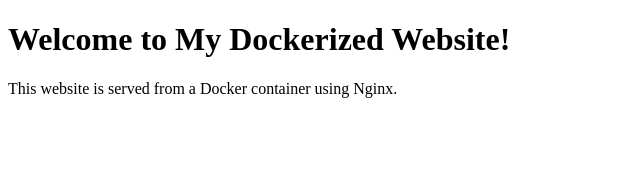
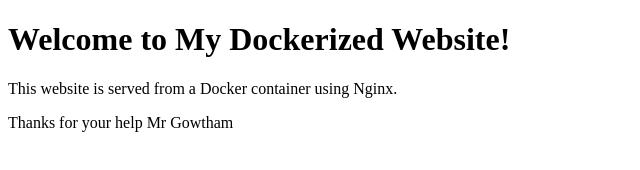
Before and after one commit to sharanu67/yehweh_gitrepo, a plain HTML site: page index.html in a window 1280 px wide. Shown: the whole page, without its empty margins (0-640 px from the left). Drawn offline with Linux system fonts and the light colour scheme.

Commit message:
Updated index.html file

```diff
--- a/index.html
+++ b/index.html
@@ -8,5 +8,6 @@
 <body>
     <h1>Welcome to My Dockerized Website!</h1>
     <p>This website is served from a Docker container using Nginx.</p>
+    <p>Thanks for your help Mr Gowtham</p>
 </body>
 </html>
```
